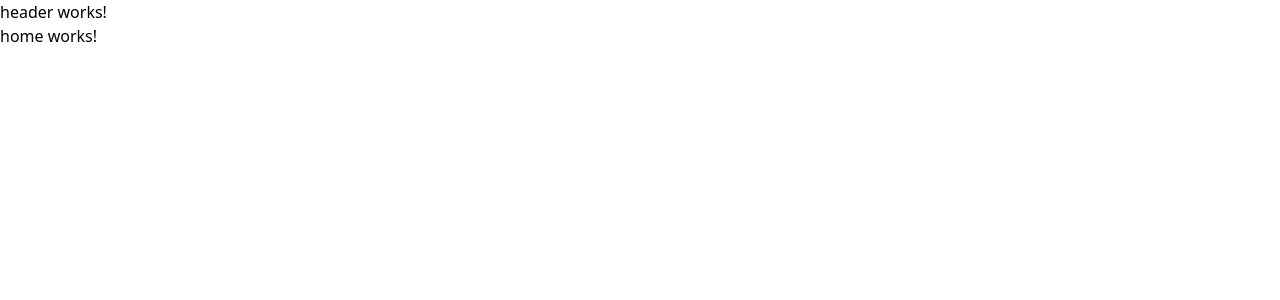
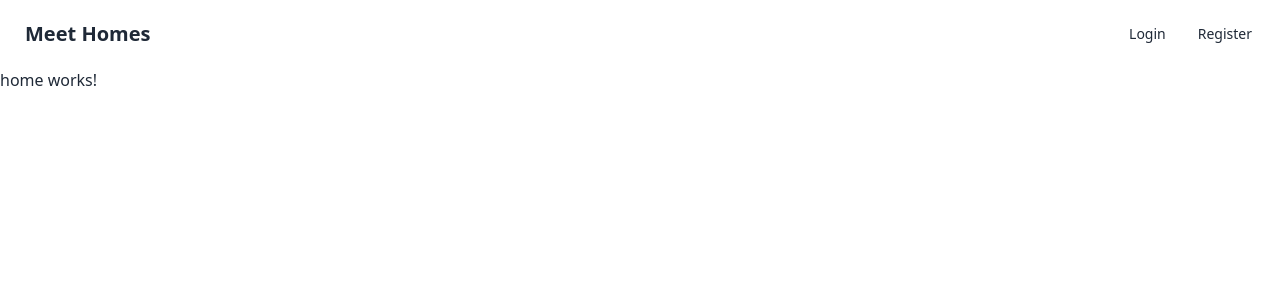
Before and after one commit to Satish9047/Meet-Home, an Angular app: page / in a window 1280 px wide. Shown: the top 300 px of the page. Built offline with nearby package versions, Linux system fonts and the light colour scheme.

Commit message:
add daisy UI + responsive navbar

```diff
--- a/package.json
+++ b/package.json
@@ -28,6 +28,7 @@
     "@angular/compiler-cli": "^18.0.0",
     "@types/jasmine": "~5.1.0",
     "autoprefixer": "^10.4.19",
+    "daisyui": "^4.12.2",
     "jasmine-core": "~5.1.0",
     "karma": "~6.4.0",
     "karma-chrome-launcher": "~3.2.0",
--- a/src/app/shared/component/header/header.component.html
+++ b/src/app/shared/component/header/header.component.html
@@ -1 +1,38 @@
-<p>header works!</p>
+<div class="container mx-auto navbar bg-base-100">
+  <div class="flex-1">
+    <a class="btn btn-ghost text-xl">Meet Homes</a>
+  </div>
+  <div class="flex-none">
+    <ul class="menu menu-horizontal px-1">
+      @if (!isLoggedIn) {
+        <menu class="hidden md:flex">
+          <li><a href="#">Login</a></li>
+          <li><a href="#">Register</a></li>
+        </menu>
+      }
+      @if (isLoggedIn) {
+        <li>
+          <details>
+            <summary>User</summary>
+            <ul class="p-2 bg-base-100 rounded-t-none">
+              <li><a>Profile</a></li>
+              <li><a>Logout</a></li>
+            </ul>
+          </details>
+        </li>
+      }
+
+      @if (!isLoggedIn) {
+        <li class="md:hidden">
+          <details>
+            <summary>menu</summary>
+            <ul class="p-2 bg-base-100 rounded-t-none">
+              <li><a>login</a></li>
+              <li><a>Register</a></li>
+            </ul>
+          </details>
+        </li>
+      }
+    </ul>
+  </div>
+</div>
--- a/src/app/shared/component/header/header.component.ts
+++ b/src/app/shared/component/header/header.component.ts
@@ -5,8 +5,8 @@ import { Component } from '@angular/core';
   standalone: true,
   imports: [],
   templateUrl: './header.component.html',
-  styleUrl: './header.component.css'
+  styleUrl: './header.component.css',
 })
 export class HeaderComponent {
-
+  isLoggedIn = false;
 }
--- a/tailwind.config.js
+++ b/tailwind.config.js
@@ -4,5 +4,5 @@ module.exports = {
   theme: {
     extend: {},
   },
-  plugins: [],
+  plugins: [require("daisyui")],
 };
```
Also changed, not shown: 1 other file (tests, documents, lock files or other folders).
